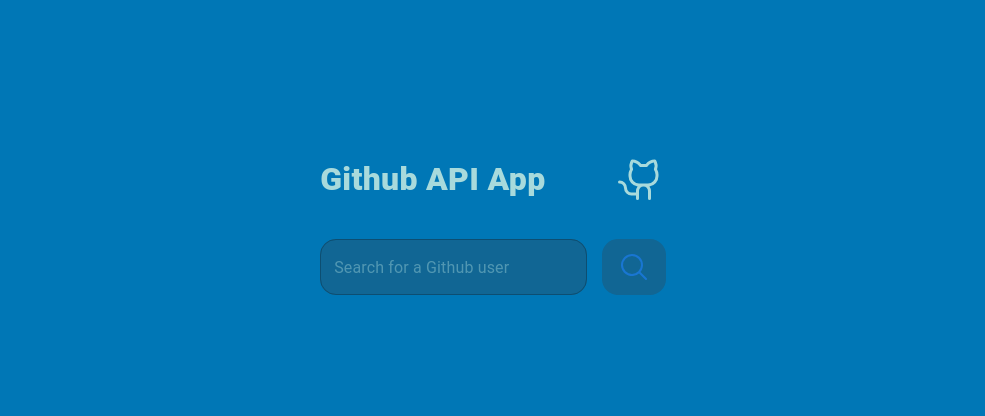
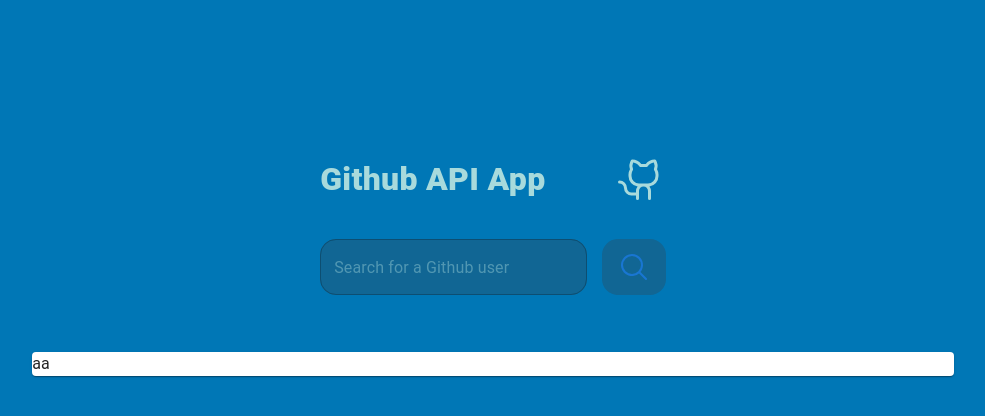
Before and after one commit to Paulo-Augusto12/github-api, a React (Vite) app: page / in a window 1280 px wide. Shown: the top 416 px of the page, without its empty margins (147-1132 px from the left). Built offline with nearby package versions, Linux system fonts and the light colour scheme.

Commit message:
feat: started development of profileCard component

```diff
--- /dev/null
+++ b/src/Components/ProfileCard/index.tsx
@@ -0,0 +1,13 @@
+import { Box } from "../Box";
+import { Card } from "../Card";
+import { Typography } from "../Typography";
+
+export function ProfileCard() {
+  return (
+    <Box sx={{ width: "80%" }}>
+      <Card>
+        <Typography>aa</Typography>
+      </Card>
+    </Box>
+  );
+}
--- a/src/HomePage.tsx
+++ b/src/HomePage.tsx
@@ -6,6 +6,8 @@
 import { GithubLogo, MagnifyingGlass } from "@phosphor-icons/react";
 import { TextField } from "./Components/TextInput";
 import { Button } from "./Components/Button";
+import { Card } from "./Components/Card";
+import { ProfileCard } from "./Components/ProfileCard";
 
 export function HomePage() {
   const theme = useTheme();
@@ -16,6 +18,9 @@
           display: "flex",
           justifyContent: "center",
           paddingTop: "9.6875rem",
+          flexDirection: "column",
+          alignItems: "center",
+          gap: "3.5625rem",
         }}
       >
         {/* App Header Container */}
@@ -78,6 +83,8 @@
             </Button>
           </Box>
         </Box>
+        {/* ProfileCard Container */}
+        <ProfileCard />
       </Box>
     </Container>
   );
```
